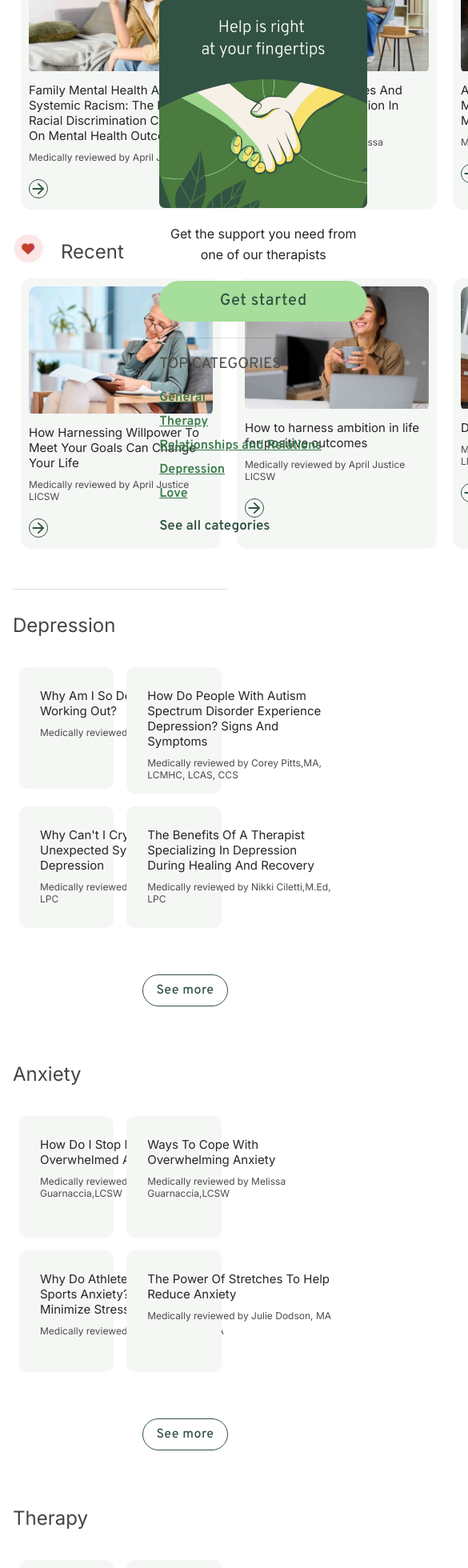
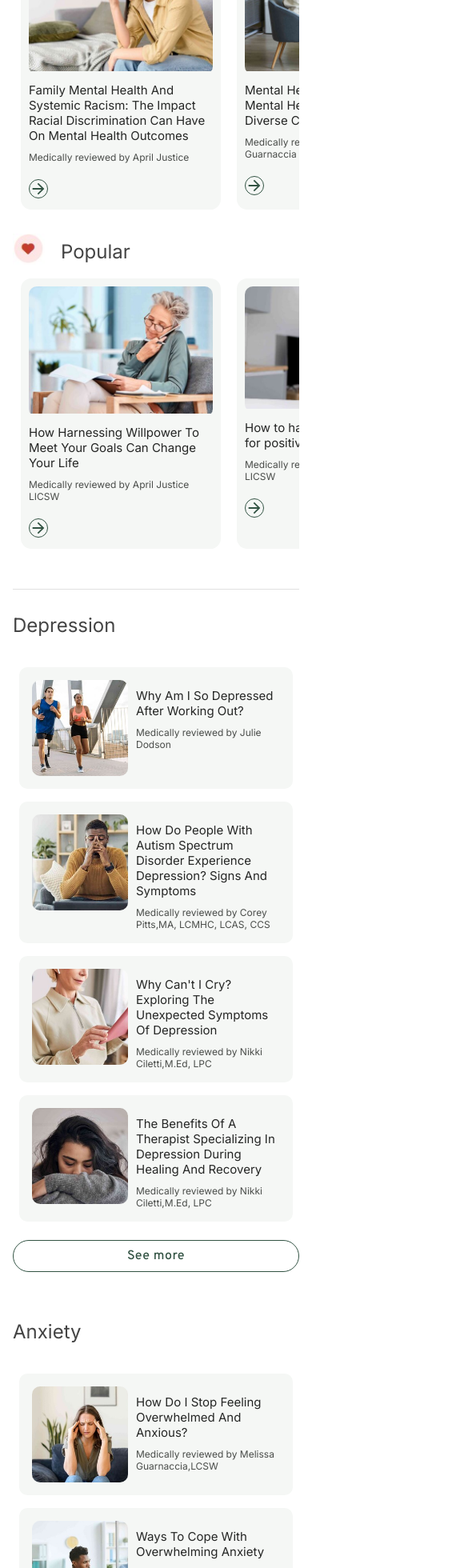
Before and after one commit to KaushalS1911/m_wellness_fe, a React (Create React App) app: page /advice in a window 390 px wide. Shown: the part 911-2871 px from the top of the page at 80% size, 585 px wide, since content can reach past the window. Built offline with nearby package versions, Linux system fonts and the light colour scheme.

Commit message:
faq page is responsive

```diff
--- a/src/components/advice/AdviceRecent.js
+++ b/src/components/advice/AdviceRecent.js
@@ -130,7 +130,7 @@ function AdviceRecent(props) {
 <Box>
     <Container>
         <Grid container >
-            <Grid xs={9} >
+            <Grid xs={12} md={9} >
             <Grid xs={12}>
                 <Box sx={{fontSize:"24px",color:"#444444",display:"flex",alignItems:"center"}}>
                     <Box ><img src={clock} alt="clock image" style={{height:"50px",width:"50px",objectFit:"contain",marginRight:"20px"}} /></Box>
@@ -139,10 +139,10 @@ function AdviceRecent(props) {
                     </Box>
                 </Box>
             </Grid>
-                <Box sx={{display:"flex"}}>
+                <Box sx={{display:"flex",overflowX:"scroll"}}>
                     {row1?.map((item) =>(
                         <Grid xs={4} sx={{
-                            minWidth:"270px",
+                            minWidth: {xs:"270px",md:"unset"},
                             cursor:"pointer",
                             "&:hover": {
                                 "& .bhover": {
@@ -175,14 +175,14 @@ function AdviceRecent(props) {
                 <Box sx={{fontSize:"24px",color:"#444444",display:"flex",alignItems:"center",margin:"30px 0 10px 0"}}>
                     <Box ><img src={heart} alt="clock image" style={{height:"40px",width:"40px",objectFit:"contain",marginRight:"20px"}} /></Box>
                     <Box>
-                        Recent
+                        Popular
                     </Box>
                 </Box>
             </Grid>
-                <Box sx={{display:"flex"}}>
+                <Box sx={{display:"flex",overflowX:"scroll"}}>
                     {row2?.map((item) =>(
                         <Grid xs={4} sx={{
-                            minWidth:"270px",
+                            minWidth: {xs:"270px",md:"unset"},
                             cursor:"pointer",
                             "&:hover": {
                                 "& .bimg": {
@@ -219,19 +219,20 @@ function AdviceRecent(props) {
                         <Box sx={{fontSize:"24px",color:"#444444",py:"30px"}}>Depression</Box>
                         <Grid container>
                             {row3?.map((data) => (
-                                <Grid xs={6} p={1}>
-                                    <Box sx={{backgroundColor:"#F5F7F5",cursor:"pointer",
+                                <Grid xs={12} lg={6} p={1}>
+                                    <Box sx={{backgroundColor:"#F5F7F5",cursor:"pointer",display:"flex",padding:"16px",borderRadius:"10px",
                                         "&:hover": {
                                             "& .bimg": {
                                                 transform:"scale(1.1)"
-                                            },},display:"flex",padding:"16px",borderRadius:"10px"
+                                            }
+                                            },
                                     }}>
-                                        <Box sx={{borderRadius:"10px",overflow:"hidden",height:"120px",width:"120px"}}><img src={data?.img} style={{ width: '100%' }} className="bimg" alt="card-1" /></Box>
+                                        <Box><Box sx={{borderRadius:"10px",overflow:"hidden",height:"120px",width:"120px"}}><img src={data?.img}  className="bimg" alt="card-1" /></Box></Box>
                                         <Box sx={{marginLeft:"10px"}}>
-                                            <Box sx={{fontSize:"15px",color:"black",my:"10px",cursor:"pointer",width:"230px"}}>
+                                            <Box sx={{fontSize:"15px",color:"black",my:"10px",cursor:"pointer",width: {lg:"230px"}}}>
                                                 {data?.title}
                                             </Box>
-                                            <Box sx={{fontSize:"12px" ,color:"liteBlack",cursor:"pointer",width:"230px"}}>
+                                            <Box sx={{fontSize:"12px" ,color:"liteBlack",cursor:"pointer",width: {lg:"230px"}}}>
                                                 {data?.dec}
                                             </Box>
                                         </Box>
@@ -254,7 +255,8 @@ function AdviceRecent(props) {
                                                 borderColor: "darkGreen",
                                                 backgroundColor: "#F5FBF4",
                                             },
-                                            my: { xs: "40px", lg: "unset" },
+                                            margin: { xs: "5px 0 30px", lg: "unset" },
+                                            width:{xs:"100%",md:"unset"}
                                         }}
                                     >
                                         See more
@@ -267,19 +269,20 @@ function AdviceRecent(props) {
                         <Box sx={{fontSize:"24px",color:"#444444",py:"30px"}}>Anxiety</Box>
                         <Grid container>
                             {row4?.map((data) => (
-                                <Grid xs={6} p={1}>
-                                    <Box sx={{backgroundColor:"#F5F7F5",cursor:"pointer",
+                                <Grid xs={12} lg={6} p={1}>
+                                    <Box sx={{backgroundColor:"#F5F7F5",cursor:"pointer",display:"flex",padding:"16px",borderRadius:"10px",
                                         "&:hover": {
                                             "& .bimg": {
                                                 transform:"scale(1.1)"
-                                            },},display:"flex",padding:"16px",borderRadius:"10px"
+                                            }
+                                        },
                                     }}>
-                                        <Box sx={{borderRadius:"10px",overflow:"hidden",height:"120px",width:"120px"}}><img src={data?.img} style={{ width: '100%' }} className="bimg" alt="card-1" /></Box>
+                                        <Box><Box sx={{borderRadius:"10px",overflow:"hidden",height:"120px",width:"120px"}}><img src={data?.img}  className="bimg" alt="card-1" /></Box></Box>
                                         <Box sx={{marginLeft:"10px"}}>
-                                            <Box sx={{fontSize:"15px",color:"black",my:"10px",cursor:"pointer",width:"230px"}}>
+                                            <Box sx={{fontSize:"15px",color:"black",my:"10px",cursor:"pointer",width: {lg:"230px"}}}>
                                                 {data?.title}
                                             </Box>
-                                            <Box sx={{fontSize:"12px" ,color:"liteBlack",cursor:"pointer",width:"230px"}}>
+                                            <Box sx={{fontSize:"12px" ,color:"liteBlack",cursor:"pointer",width: {lg:"230px"}}}>
                                                 {data?.dec}
                                             </Box>
                                         </Box>
@@ -302,7 +305,8 @@ function AdviceRecent(props) {
                                                 borderColor: "darkGreen",
                                                 backgroundColor: "#F5FBF4",
                                             },
-                                            my: { xs: "40px", lg: "unset" },
+                                            margin: { xs: "5px 0 30px", lg: "unset" },
+                                            width:{xs:"100%",md:"unset"}
                                         }}
                                     >
                                         See more
@@ -315,19 +319,20 @@ function AdviceRecent(props) {
                         <Box sx={{fontSize:"24px",color:"#444444",py:"30px"}}>Therapy</Box>
                         <Grid container>
                             {row5?.map((data) => (
-                                <Grid xs={6} p={1}>
-                                    <Box sx={{backgroundColor:"#F5F7F5",cursor:"pointer",
+                                <Grid xs={12} lg={6} p={1}>
+                                    <Box sx={{backgroundColor:"#F5F7F5",cursor:"pointer",display:"flex",padding:"16px",borderRadius:"10px",
                                         "&:hover": {
                                             "& .bimg": {
                                                 transform:"scale(1.1)"
-                                            },},display:"flex",padding:"16px",borderRadius:"10px"
+                                            }
+                                        },
                                     }}>
-                                        <Box sx={{borderRadius:"10px",overflow:"hidden",height:"120px",width:"120px"}}><img src={data?.img} style={{ width: '100%' }} className="bimg" alt="card-1" /></Box>
+                                        <Box><Box sx={{borderRadius:"10px",overflow:"hidden",height:"120px",width:"120px"}}><img src={data?.img}  className="bimg" alt="card-1" /></Box></Box>
                                         <Box sx={{marginLeft:"10px"}}>
-                                            <Box sx={{fontSize:"15px",color:"black",my:"10px",cursor:"pointer",width:"230px"}}>
+                                            <Box sx={{fontSize:"15px",color:"black",my:"10px",cursor:"pointer",width: {lg:"230px"}}}>
                                                 {data?.title}
                                             </Box>
-                                            <Box sx={{fontSize:"12px" ,color:"liteBlack",cursor:"pointer",width:"230px"}}>
+                                            <Box sx={{fontSize:"12px" ,color:"liteBlack",cursor:"pointer",width: {lg:"230px"}}}>
                                                 {data?.dec}
                                             </Box>
                                         </Box>
@@ -350,7 +355,8 @@ function AdviceRecent(props) {
                                                 borderColor: "darkGreen",
                                                 backgroundColor: "#F5FBF4",
                                             },
-                                            my: { xs: "40px", lg: "unset" },
+                                            margin: { xs: "5px 0 30px", lg: "unset" },
+                                            width:{xs:"100%",md:"unset"}
                                         }}
                                     >
                                         See more
@@ -364,7 +370,7 @@ function AdviceRecent(props) {
 
 
 
-            <Grid xs={3} sx={{display:"flex",justifyContent:"center"}}>
+            <Grid xs={3}  sx={{display: {md:"flex",xs:"none"},justifyContent:"center",}}>
                 <Box sx={{mx:"20px"}}>
                    <Box sx={{mt:"55px"}}> <TextField
                        variant="outlined"
@@ -378,7 +384,7 @@ function AdviceRecent(props) {
                        }}
                    />
                    </Box>
-                       <Box sx={{height:"260px",width:"260px",my:"20px"}}><img src={hand} alt="hand" /></Box>
+                       <Box sx={{height: {lg:"260px",xs:"200px"},width: {lg:"260px",xs:"200px"},my:"20px"}}><img src={hand} alt="hand" /></Box>
                     <Box sx={{textAlign:"center",color:"black",lineHeight:1.6}}>Get the support you need from one of our therapists</Box>
                     <Box
                         sx={{mt:"20px"}}
--- a/src/components/global/Header.js
+++ b/src/components/global/Header.js
@@ -17,11 +17,11 @@ import { NavLink, Link } from 'react-router-dom';
 const navigationItems = [
   { name: "Business", link: "/business" },
   { name: "About", link: "/about" },
-  { name: "Service", link: "#" },
+  // { name: "Service", link: "#" },
   { name: "Advice", link: "/advice" },
   { name: "FAQ", link: "/faq" },
-  { name: "Reviews", link: "#" },
-  { name: "Therapist jobs", link: "#" },
+  // { name: "Reviews", link: "#" },
+  // { name: "Therapist jobs", link: "#" },
   { name: "Contact", link: "/contact" },
 ];
 
--- a/src/index.css
+++ b/src/index.css
@@ -164,6 +164,7 @@ img {
   transform: translateY(-50%);
 }
 .css-114p2tk-MuiMobileStepper-dot{
+
   width:50px !important;
   height: 5px !important;
   border-radius: unset !important;
```
Also changed, not shown: src/components/advice/AdviceReview.js (+9 -8 lines), src/components/advice/AdviceSignUp.js (+5 -4 lines), src/components/advice/AdviceSpeak.js (+8 -7 lines).
